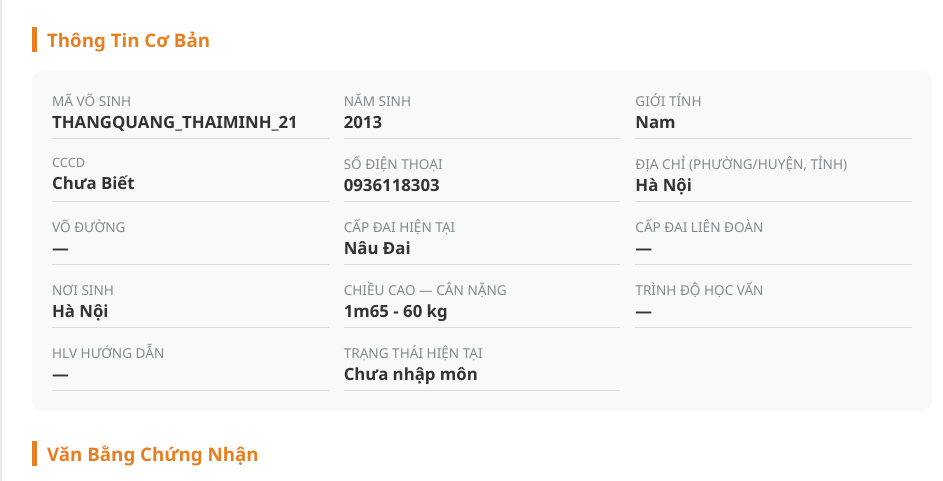
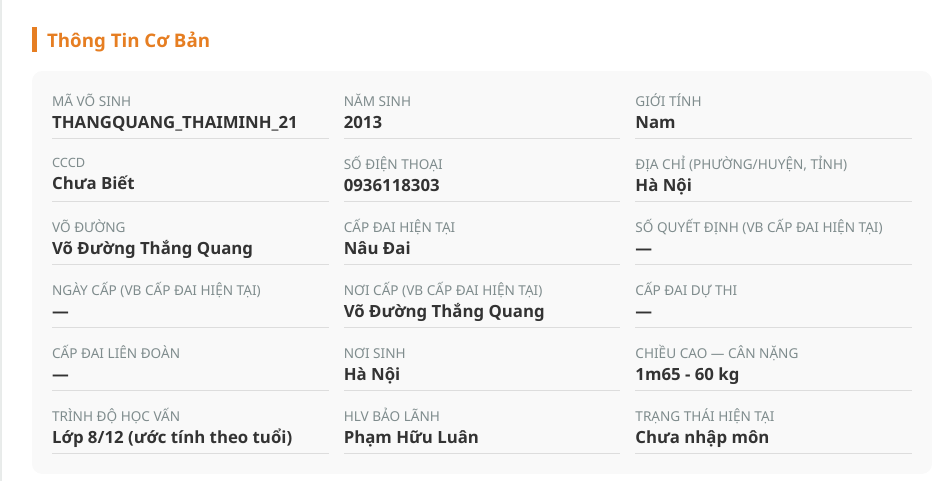
Before and after one commit to phamhuuluan/VanCongNghia-2013-HaNoi-ClbThaiMinh-VoDuongThangQuang, a plain HTML site: page index.html in a window 1280 px wide. Shown: the part 252-733 px from the top of the page, without its empty margins (158-1101 px from the left). Drawn offline with Linux system fonts and the light colour scheme.

Commit message:
Hồ sơ võ sinh: VanCongNghia-2013-HaNoi-ClbThaiMinh-VoDuongThangQuang

```diff
--- a/index.html
+++ b/index.html
@@ -171,13 +171,17 @@
         </div>
         <div class="info-item"><label>Số Điện Thoại</label><span>0936118303</span></div>
         <div class="info-item"><label>Địa chỉ (Phường/Huyện, Tỉnh)</label><span>Hà Nội</span></div>
-        <div class="info-item"><label>Võ Đường</label><span>—</span></div>
+        <div class="info-item"><label>Võ Đường</label><span>Võ Đường Thắng Quang</span></div>
         <div class="info-item"><label>Cấp đai hiện tại</label><span>Nâu Đai</span></div>
+        <div class="info-item"><label>Số quyết định (VB cấp đai hiện tại)</label><span>—</span></div>
+        <div class="info-item"><label>Ngày cấp (VB cấp đai hiện tại)</label><span>—</span></div>
+        <div class="info-item"><label>Nơi cấp (VB cấp đai hiện tại)</label><span>Võ Đường Thắng Quang</span></div>
+        <div class="info-item"><label>Cấp đai dự thi</label><span>—</span></div>
         <div class="info-item"><label>Cấp Đai Liên Đoàn</label><span>—</span></div>
         <div class="info-item"><label>Nơi Sinh</label><span>Hà Nội</span></div>
         <div class="info-item"><label>Chiều cao — Cân nặng</label><span>1m65 - 60 kg</span></div>
-        <div class="info-item"><label>Trình độ học vấn</label><span>—</span></div>
-        <div class="info-item"><label>HLV hướng dẫn</label><span>—</span></div>
+        <div class="info-item"><label>Trình độ học vấn</label><span>Lớp 8/12 (ước tính theo tuổi)</span></div>
+        <div class="info-item"><label>HLV bảo lãnh</label><span>Phạm Hữu Luân</span></div>
         <div class="info-item"><label>Trạng thái hiện tại</label><span>Chưa nhập môn</span></div>
     </div>
     <div class="certificate-section">
```
Also changed, not shown: QR_trang_web.png (added).
